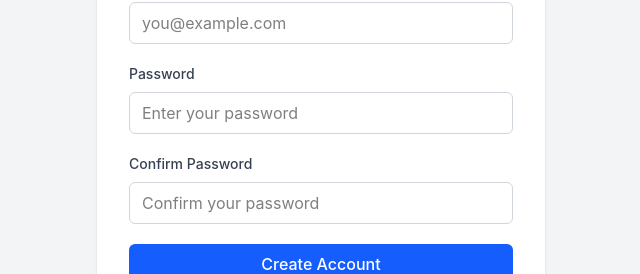
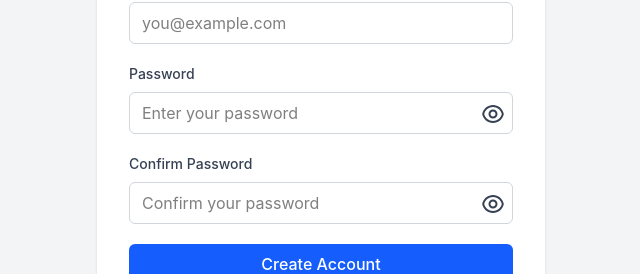
Before and after one commit to lovenish-dev/personal-finance-tracker, a React (Vite) app in the folder client/: page /register in a window 1280 px wide. Shown: the part 344-618 px from the top of the page, without its empty margins (319-959 px from the left). Built offline with nearby package versions, Linux system fonts and the light colour scheme; no server answers.

Commit message:
feat: add show password button to auth pages

```diff
--- a/client/package.json
+++ b/client/package.json
@@ -11,6 +11,7 @@
   },
   "dependencies": {
     "@reduxjs/toolkit": "^2.12.0",
+    "@remixicon/react": "^4.9.0",
     "@tailwindcss/vite": "^4.3.3",
     "axios": "^1.19.0",
     "react": "^19.2.8",
--- a/client/src/pages/auth/login.tsx
+++ b/client/src/pages/auth/login.tsx
@@ -7,6 +7,7 @@ import ButtonLoader from '../../components/ButtonLoader';
 import { loginSchema } from '../../schema/auth.schema';
 import { Toaster } from 'react-hot-toast';
 import { showErrorToast, showSuccessToast } from '../../utils/toast';
+import { RiEyeCloseLine, RiEyeLine } from '@remixicon/react';
 
 export default function Login() {
     const dispatch = useAppDispatch();
@@ -14,7 +15,12 @@ export default function Login() {
     const [email, setEmail] = useState("");
     const [password, setPassword] = useState("");
     const [formErrors, setFormErrors] = useState<Record<string, string>>({})
+    const [showPassword, setShowPassword] = useState<boolean>(false)
     const [isSubmitting, setIsSubmitting] = useState(false)
+
+    function togglePasswordVisibility() {
+        setShowPassword((prev) => !prev)
+    }
 
     async function handleSubmit(e: React.SubmitEvent<HTMLFormElement>) {
         e.preventDefault();
@@ -105,14 +111,17 @@ export default function Login() {
                             Password
                         </label>
 
+                        <div className="relative">
                             <input
                                 id="password"
-                            type="password"
+                                type={showPassword ? 'text' : 'password'}
                                 value={password}
                                 onChange={(e) => setPassword(e.target.value)}
                                 className="w-full rounded-md border border-gray-300 px-3 py-2 outline-none focus:border-blue-500 focus:ring-2 focus:ring-blue-100"
                                 placeholder="Enter your password"
                             />
+                            <p className='text-gray-700 absolute top-2.5 right-2' onClick={togglePasswordVisibility}>{showPassword ? <RiEyeCloseLine /> : <RiEyeLine />  }</p>
+                        </div>
                         {formErrors.password && (
                             <p className="mt-1 text-sm text-red-600">
                                 {formErrors.password}
--- a/client/src/pages/auth/register.tsx
+++ b/client/src/pages/auth/register.tsx
@@ -7,6 +7,7 @@ import ButtonLoader from "../../components/ButtonLoader";
 import { registerSchema } from "../../schema/auth.schema";
 import { Toaster } from "react-hot-toast";
 import { showErrorToast, showSuccessToast } from "../../utils/toast";
+import { RiEyeCloseLine, RiEyeLine } from "@remixicon/react";
 
 export default function Register() {
   const dispatch = useAppDispatch();
@@ -17,6 +18,8 @@ export default function Register() {
   const [confirmPassword, setConfirmPassword] = useState("");
   const [isSubmitting, setIsSubmitting] = useState(false);
   const [formErrors, setFormErrors] = useState<Record<string, string>>({});
+  const [showPassword, setShowPassword] = useState<boolean>(false);
+  const [showConfirmPassword, setShowConfirmPassword] = useState<boolean>(false)
 
   async function handleSubmit(e: React.SubmitEvent<HTMLFormElement>) {
     e.preventDefault()
@@ -54,6 +57,12 @@ export default function Register() {
     }
   }
 
+  function togglePasswordVisibility(){
+    setShowPassword(prev => !prev)
+  }
+  function toggleConfirmPasswordVisibility(){
+    setShowConfirmPassword(prev => !prev)
+  }
   return (
     <section className="flex min-h-screen items-center justify-center bg-gray-100 px-6">
       <Toaster />
@@ -125,14 +134,17 @@ export default function Register() {
               Password
             </label>
 
+            <div className="relative">
               <input
-              type="password"
+                type={showPassword ? 'text' : 'password'}
                 id="password"
                 value={password}
                 onChange={(e) => setPassword(e.target.value)}
                 className="w-full rounded-md border border-gray-300 px-3 py-2 outline-none focus:border-blue-500 focus:ring-2 focus:ring-blue-100"
                 placeholder="Enter your password"
               />
+              <p className='text-gray-700 absolute top-2.5 right-2' onClick={togglePasswordVisibility}>{showPassword ? <RiEyeCloseLine /> : <RiEyeLine />}</p>
+            </div>
             {formErrors.password && (
               <p className="mt-1 text-sm text-red-600">
                 {formErrors.password}
@@ -148,14 +160,17 @@ export default function Register() {
               Confirm Password
             </label>
 
+            <div className="relative">
               <input
-              type="password"
+                type={showConfirmPassword ? 'text' : 'password'}
                 id="confirm-password"
                 value={confirmPassword}
                 onChange={(e) => setConfirmPassword(e.target.value)}
                 className="w-full rounded-md border border-gray-300 px-3 py-2 outline-none focus:border-blue-500 focus:ring-2 focus:ring-blue-100"
                 placeholder="Confirm your password"
               />
+              <p className='text-gray-700 absolute top-2.5 right-2' onClick={toggleConfirmPasswordVisibility}>{showConfirmPassword ? <RiEyeCloseLine /> : <RiEyeLine />}</p>
+            </div>
             {formErrors.confirmPassword && (
               <p className="mt-1 text-sm text-red-600">
                 {formErrors.confirmPassword}
```
Also changed, not shown: 1 other file (tests, documents, lock files or other folders). Lines whose indentation alone changed are shown as unchanged.
